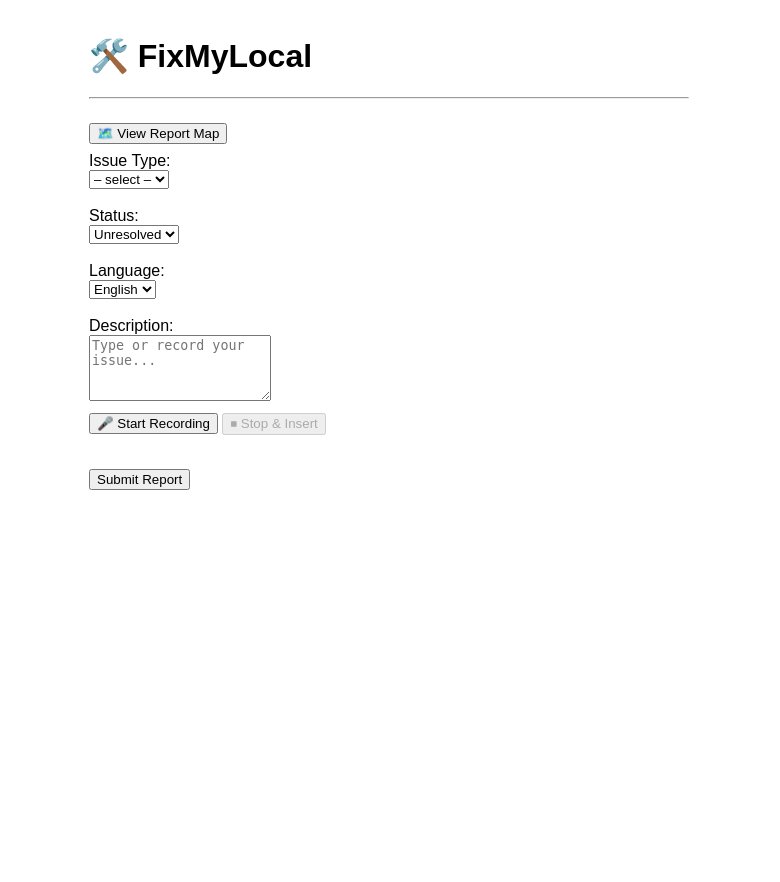
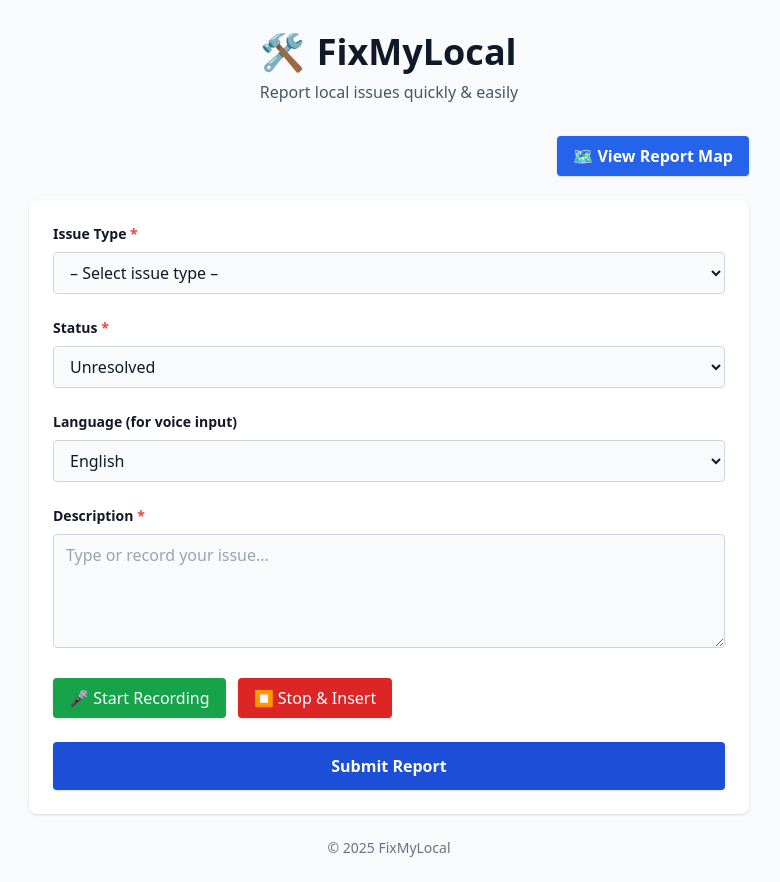
Before and after one commit to samvarshah34/FixMyLocal, a Flask app: page / in a window 1280 px wide. Shown: the whole page, without its empty margins (251-1031 px from the left). Before the commit the page ends 490 px from the top, so only its background shows below. Run offline with Flask 2, Linux system fonts and the light colour scheme; some libraries are stand-ins or nearby versions.

Commit message:
Orz changes

```diff
--- a/app.py
+++ b/app.py
@@ -6,7 +6,7 @@
 app = Flask(__name__)
 DATA_FILE = "data.json"
 
-# Ensure the data file exists
+# Ensure data file exists
 if not os.path.exists(DATA_FILE):
     with open(DATA_FILE, "w") as f:
         json.dump([], f)
@@ -21,7 +21,7 @@
     description = request.form.get("desc")
     lat = request.form.get("lat")
     lng = request.form.get("lng")
-    status = request.form.get("status")  # 'resolved' or 'unresolved'
+    status = request.form.get("status")
 
     new_report = {
         "type": issue_type,
@@ -51,4 +51,4 @@
     return jsonify(data)
 
 if __name__ == "__main__":
-    app.run(host="0.0.0.0", port=int(os.environ.get("PORT", 5000)))
+    app.run(host="0.0.0.0", port=int(os.environ.get("PORT", 5001)))
--- /dev/null
+++ b/static/fixmylocal.js
@@ -0,0 +1,137 @@
+// Toast helper
+function showToast(message, duration = 3500) {
+  const toast = document.getElementById('toast');
+  const toastMsg = document.getElementById('toastMsg');
+  toastMsg.textContent = message;
+  toast.classList.remove('hidden');
+  toast.style.animation = 'none';
+  void toast.offsetWidth;
+  toast.style.animation = `fadeOut ${duration/1000}s forwards`;
+  setTimeout(() => toast.classList.add('hidden'), duration);
+}
+
+// Form validation
+const form = document.getElementById('reportForm');
+const typeInput = document.getElementById('type');
+const descInput = document.getElementById('desc');
+const typeError = document.getElementById('typeError');
+const descError = document.getElementById('descError');
+const submitBtn = document.getElementById('submitBtn');
+
+form.addEventListener('submit', e => {
+  let valid = true;
+  if (!typeInput.value) {
+    typeError.classList.remove('hidden'); valid = false;
+  } else typeError.classList.add('hidden');
+  if (!descInput.value.trim()) {
+    descError.classList.remove('hidden'); valid = false;
+  } else descError.classList.add('hidden');
+  if (!valid) {
+    e.preventDefault();
+    showToast('Please fix errors before submitting.');
+    return;
+  }
+  submitBtn.disabled = true;
+  submitBtn.textContent = 'Submitting...';
+});
+
+// Geolocation
+window.onload = () => {
+  if (navigator.geolocation) {
+    navigator.geolocation.getCurrentPosition(pos => {
+      // lat/lng handled on server or separate map page
+    }, () => showToast('⚠️ Could not get location.'));
+  } else showToast('⚠️ Geolocation not supported.');
+};
+
+// Voice input with continuous 60s listening and timer
+let recog, recording = false, timerInterval;
+const startBtn = document.getElementById('startRec');
+const stopBtn = document.getElementById('stopRec');
+const recStatus = document.getElementById('recStatus');
+const timerSpan = document.getElementById('timer');
+
+if ('webkitSpeechRecognition' in window || 'SpeechRecognition' in window) {
+  const SpeechRec = window.SpeechRecognition || window.webkitSpeechRecognition;
+  recog = new SpeechRec();
+  recog.interimResults = false;
+  recog.continuous = true;
+
+  let finalTranscript = '';
+
+  recog.onresult = e => {
+    for (let i = e.resultIndex; i < e.results.length; ++i) {
+      if (e.results[i].isFinal) {
+        finalTranscript += (finalTranscript ? ' ' : '') + e.results[i][0].transcript;
+      }
+    }
+    descInput.value = finalTranscript;
+    recStatus.textContent = '🎙️ Listening...';
+  };
+
+  recog.onerror = e => {
+    recStatus.textContent = '🎙️ Error: ' + e.error;
+    showToast('🎙️ Speech recognition error: ' + e.error);
+  };
+
+  recog.onend = () => {
+    if (recording) recog.start();
+    else {
+      startBtn.disabled = false;
+      stopBtn.disabled = true;
+      recStatus.textContent = '';
+      clearInterval(timerInterval);
+      timerSpan.textContent = '';
+    }
+  };
+} else {
+  recStatus.textContent = '⚠️ Speech API not supported.';
+  startBtn.disabled = true;
+}
+
+function startTimer(seconds) {
+  let timeLeft = seconds;
+  timerSpan.textContent = formatTime(timeLeft);
+  timerInterval = setInterval(() => {
+    timeLeft--;
+    timerSpan.textContent = formatTime(timeLeft);
+    if (timeLeft <= 0) {
+      clearInterval(timerInterval);
+      stopRecording();
+    }
+  }, 1000);
+}
+
+function formatTime(sec) {
+  const m = Math.floor(sec/60).toString().padStart(2,'0');
+  const s = (sec%60).toString().padStart(2,'0');
+  return `${m}:${s}`;
+}
+
+function stopRecording() {
+  if (recording) {
+    recording = false;
+    recog.stop();
+    startBtn.disabled = false;
+    stopBtn.disabled = true;
+    recStatus.textContent = '🎙️ Processing...';
+    clearInterval(timerInterval);
+    timerSpan.textContent = '';
+  }
+}
+
+startBtn.onclick = () => {
+  if (!recording) {
+    finalTranscript = '';
+    recog.lang = document.getElementById('lang').value;
+    const utterance = new SpeechSynthesisUtterance('Recording now');
+    speechSynthesis.speak(utterance);
+    recog.start();
+    recording = true;
+    recStatus.textContent = '🎙️ Listening...';
+    startBtn.disabled = true;
+    stopBtn.disabled = false;
+    startTimer(60);
+  }
+};
+stopBtn.onclick = stopRecording;
--- a/templates/index.html
+++ b/templates/index.html
@@ -1,110 +1,124 @@
 <!DOCTYPE html>
-<html lang="en">
+<html lang="en" class="scroll-smooth">
 <head>
-  <meta charset="UTF-8"/>
-  <meta name="viewport" content="width=device-width, initial-scale=1.0"/>
-  <title>FixMyLocal</title>
-  <style>
-    body { font-family: sans-serif; max-width: 600px; margin: auto; padding: 1rem; }
-    button { margin: 0.5rem 0; }
-  </style>
+  <meta charset="UTF-8" />
+  <meta name="viewport" content="width=device-width, initial-scale=1" />
+  <title>FixMyLocal 🛠️</title>
+  <script src="https://cdn.tailwindcss.com"></script>
 </head>
-<body>
-  <h1>🛠️ FixMyLocal</h1>
-  <hr/>
-  <button onclick="location.href='/map'" style="margin-top: 1rem;">🗺️ View Report Map</button>
-  <form id="reportForm" action="/submit" method="post">
-    <label for="type">Issue Type:</label><br/>
-    <select name="type" id="type" required>
-      <option value="">– select –</option>
+<body class="bg-gray-50 text-gray-900 min-h-screen flex flex-col">
+
+  <header class="max-w-3xl mx-auto px-6 py-8">
+    <h1 class="text-4xl font-extrabold mb-2 flex items-center gap-3">
+      🛠️ <span>FixMyLocal</span>
+    </h1>
+    <p class="text-gray-600">Report local issues quickly & easily</p>
+  </header>
+
+  <main class="flex-grow max-w-3xl mx-auto px-6 w-full">
+    <div class="flex justify-end mb-6">
+      <button
+        onclick="location.href='/map'"
+        class="inline-flex items-center gap-2 px-4 py-2 bg-blue-600 hover:bg-blue-700 active:bg-blue-800 text-white font-semibold rounded shadow focus:outline-none focus:ring-2 focus:ring-blue-400"
+        aria-label="View Report Map"
+      >
+        🗺️ View Report Map
+      </button>
+    </div>
+
+    <form id="reportForm" action="/submit" method="post" novalidate class="bg-white rounded-lg shadow p-6 space-y-6">
+      <!-- Issue Type -->
+      <fieldset class="space-y-2">
+        <label for="type" class="block font-semibold text-sm">Issue Type <span class="text-red-500">*</span></label>
+        <select name="type" id="type" required
+          class="w-full rounded border border-gray-300 bg-gray-50 text-gray-900 px-3 py-2 focus:outline-none focus:ring-2 focus:ring-blue-400"
+        >
+          <option value="" disabled selected>– Select issue type –</option>
           <option value="Water">Water</option>
           <option value="Road">Road</option>
           <option value="Electricity">Electricity</option>
           <option value="Other">Other</option>
-    </select><br/><br/>
+        </select>
+        <p class="text-red-500 text-sm hidden" id="typeError">Please select an issue type.</p>
+      </fieldset>
 
-    <label for="status">Status:</label><br/>
-    <select name="status" id="status" required>
+      <!-- Status -->
+      <fieldset class="space-y-2">
+        <label for="status" class="block font-semibold text-sm">Status <span class="text-red-500">*</span></label>
+        <select name="status" id="status" required
+          class="w-full rounded border border-gray-300 bg-gray-50 text-gray-900 px-3 py-2 focus:outline-none focus:ring-2 focus:ring-blue-400"
+        >
           <option value="unresolved">Unresolved</option>
           <option value="resolved">Resolved</option>
-    </select><br/><br/>
+        </select>
+      </fieldset>
 
-    <label for="lang">Language:</label><br/>
-    <select id="lang">
+      <!-- Language -->
+      <fieldset class="space-y-2">
+        <label for="lang" class="block font-semibold text-sm">Language (for voice input)</label>
+        <select id="lang" class="w-full rounded border border-gray-300 bg-gray-50 text-gray-900 px-3 py-2 focus:outline-none focus:ring-2 focus:ring-blue-400">
           <option value="en-US">English</option>
           <option value="hi-IN">Hindi</option>
           <option value="mr-IN">Marathi</option>
-    </select><br/><br/>
+        </select>
+      </fieldset>
 
-    <label for="desc">Description:</label><br/>
-    <textarea name="desc" id="desc" rows="4" placeholder="Type or record your issue..." required></textarea><br/>
+      <!-- Description -->
+      <fieldset class="space-y-2">
+        <label for="desc" class="block font-semibold text-sm">Description <span class="text-red-500">*</span></label>
+        <textarea name="desc" id="desc" rows="4" placeholder="Type or record your issue..." required
+          class="w-full rounded border border-gray-300 bg-gray-50 text-gray-900 px-3 py-2 resize-y focus:outline-none focus:ring-2 focus:ring-blue-400"
+        ></textarea>
+        <p class="text-red-500 text-sm hidden" id="descError">Description cannot be empty.</p>
+      </fieldset>
 
-    <button type="button" id="startRec">🎤 Start Recording</button>
-    <button type="button" id="stopRec" disabled>⏹ Stop & Insert</button><br/><br/>
+      <!-- Voice recording controls -->
+      <div class="flex gap-3 items-center">
+        <button
+          type="button"
+          id="startRec"
+          class="flex items-center gap-2 px-4 py-2 bg-green-600 hover:bg-green-700 active:bg-green-800 text-white rounded shadow focus:outline-none focus:ring-2 focus:ring-green-400"
+          aria-label="Start voice recording"
+        >
+          🎤 Start Recording
+        </button>
 
-    <input type="hidden" name="lat" id="lat"/>
-    <input type="hidden" name="lng" id="lng"/>
+        <button
+          type="button"
+          id="stopRec"
+          disabled
+          class="flex items-center gap-2 px-4 py-2 bg-red-600 hover:bg-red-700 active:bg-red-800 text-white rounded shadow focus:outline-none focus:ring-2 focus:ring-red-400"
+          aria-label="Stop and insert recording"
+        >
+          ⏹ Stop & Insert
+        </button>
 
-    <button type="submit">Submit Report</button>
+        <span id="recStatus" class="ml-3 text-sm font-medium text-gray-700"></span>
+        <span id="timer" class="ml-3 font-mono text-sm text-blue-600"></span>
+      </div>
+
+      <!-- Submit -->
+      <button
+        type="submit"
+        id="submitBtn"
+        class="w-full mt-4 px-4 py-3 bg-blue-700 hover:bg-blue-800 active:bg-blue-900 text-white font-semibold rounded shadow focus:outline-none focus:ring-2 focus:ring-blue-500 disabled:opacity-50"
+      >
+        Submit Report
+      </button>
+
     </form>
+  </main>
 
-  <p id="statusText"></p>
+  <footer class="max-w-3xl mx-auto px-6 py-6 text-center text-gray-500 text-sm select-none">
+    &copy; 2025 FixMyLocal
+  </footer>
 
-  <script>
-    // Geolocation
-    window.onload = () => {
-      if (navigator.geolocation) {
-        navigator.geolocation.getCurrentPosition(pos => {
-          document.getElementById('lat').value = pos.coords.latitude;
-          document.getElementById('lng').value = pos.coords.longitude;
-        }, () => {
-          document.getElementById('statusText').textContent = '⚠️ Could not get location';
-        });
-      }
-    };
+  <!-- Toast Notification Container -->
+  <div id="toast" aria-live="polite" aria-atomic="true" class="fixed bottom-8 right-8 max-w-xs z-50 hidden">
+    <div id="toastMsg" class="bg-gray-800 text-white px-5 py-3 rounded shadow-lg"></div>
+  </div>
 
-    // Voice input
-    let recog, recording = false;
-    if ('webkitSpeechRecognition' in window || 'SpeechRecognition' in window) {
-      const SpeechRec = window.SpeechRecognition || window.webkitSpeechRecognition;
-      recog = new SpeechRec();
-      recog.interimResults = false;
-      recog.continuous = false;
+  <script src="{{ url_for('static', filename='fixmylocal.js') }}" defer></script>
 
-      recog.onresult = (e) => {
-        const text = e.results[0][0].transcript;
-        document.getElementById('desc').value += (document.getElementById('desc').value ? ' ' : '') + text;
-      };
-      recog.onerror = (e) => {
-        document.getElementById('statusText').textContent = '🎙️ Error: ' + e.error;
-      };
-      recog.onend = () => {
-        recording = false;
-        document.getElementById('startRec').disabled = false;
-        document.getElementById('stopRec').disabled = true;
-      };
-    } else {
-      document.getElementById('statusText').textContent = '⚠️ Speech API not supported';
-      document.getElementById('startRec').disabled = true;
-    }
-
-    document.getElementById('startRec').onclick = () => {
-      if (!recording) {
-        recog.lang = document.getElementById('lang').value; // Get language
-        recog.start();
-        recording = true;
-        document.getElementById('startRec').disabled = true;
-        document.getElementById('stopRec').disabled = false;
-        document.getElementById('statusText').textContent = '🎙️ Recording...';
-      }
-    };
-
-    document.getElementById('stopRec').onclick = () => {
-      if (recording) {
-        recog.stop();
-        document.getElementById('statusText').textContent = '🎙️ Processing...';
-      }
-    };
-  </script>
 </body>
 </html>
```
Also changed, not shown: data.json (+32 -0 lines). Lines whose indentation alone changed are shown as unchanged.
